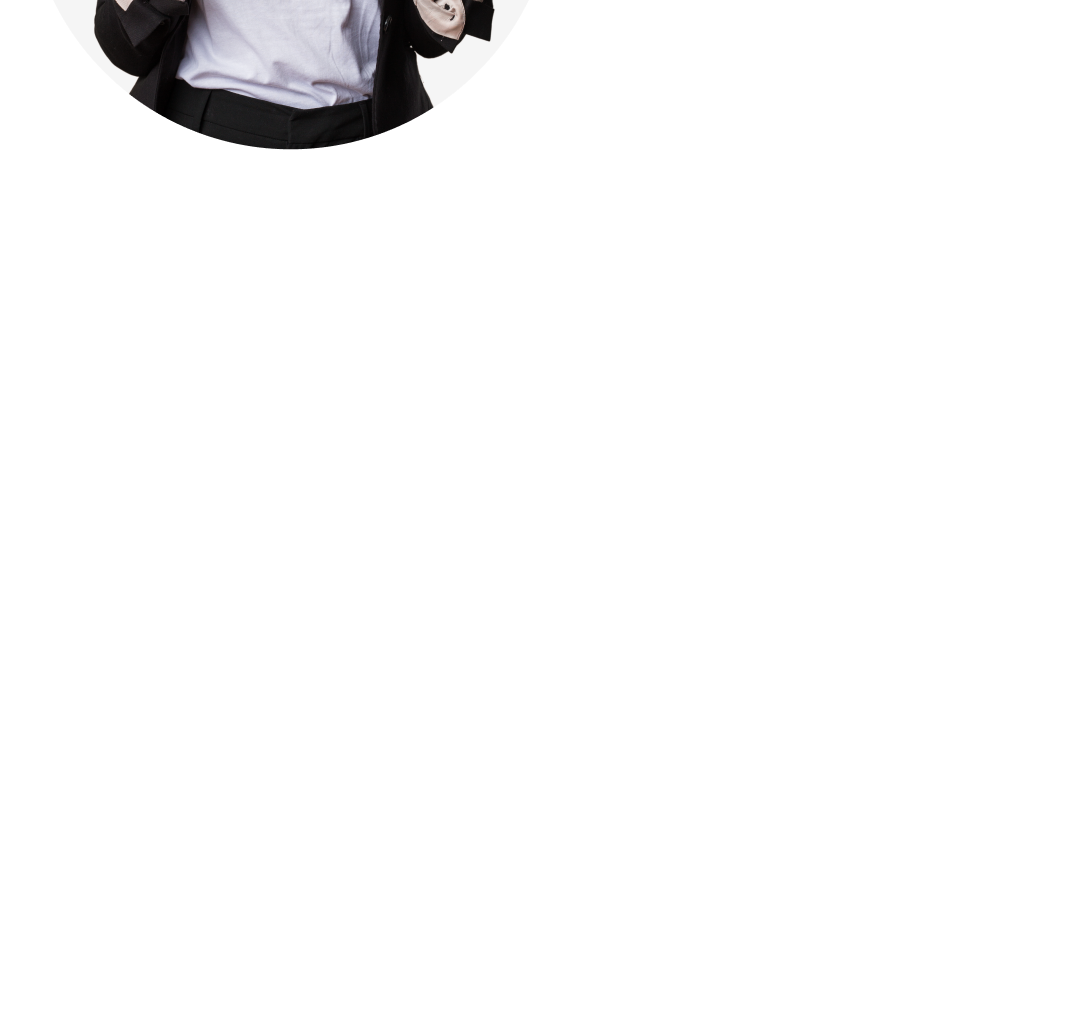
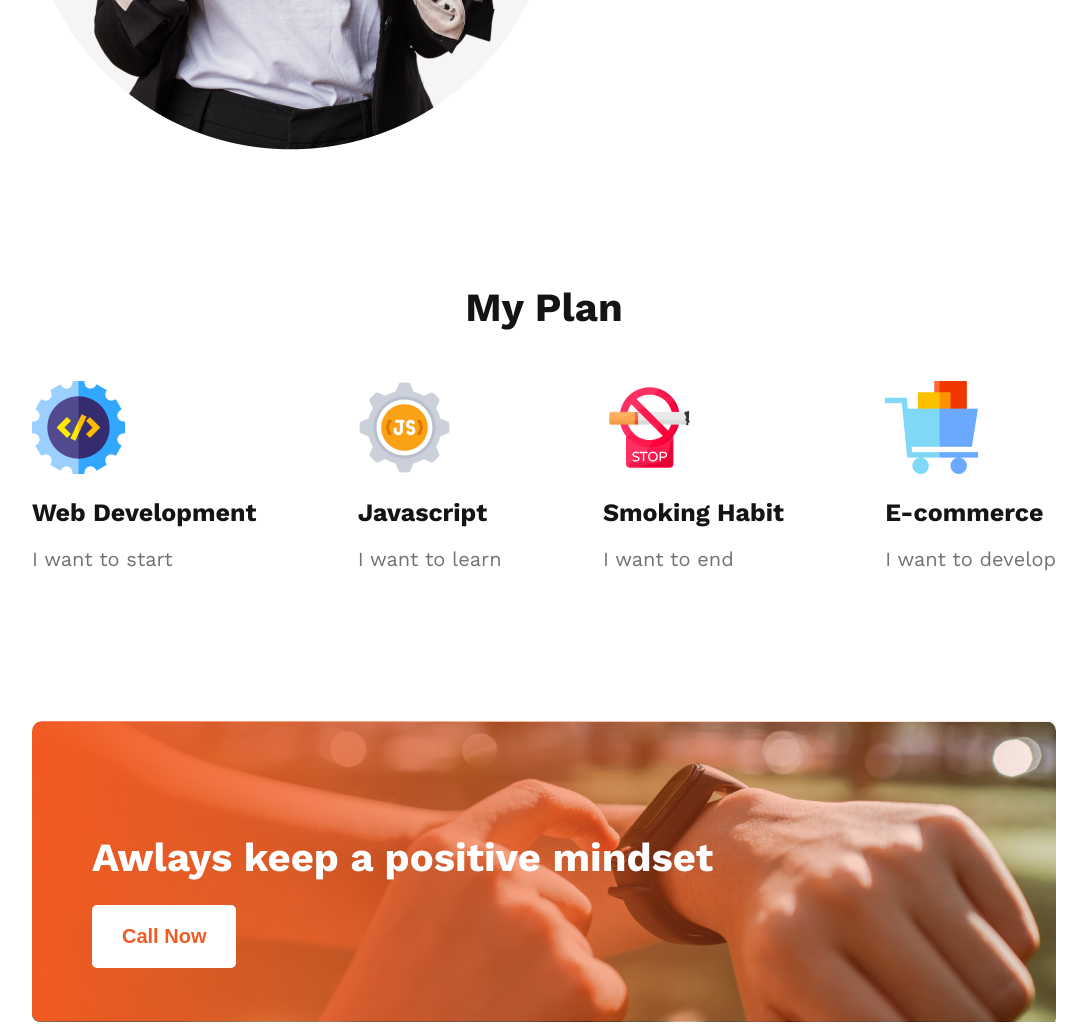
Before and after one commit to kibriarobin97/new-year-new-me, a plain HTML site: page index.html in a window 1280 px wide. Shown: the part 1509-2537 px from the top of the page, without its empty margins (96-1183 px from the left). Before the commit the page ends 1793 px from the top, so only its background shows below. Drawn offline with nearby package versions, Linux system fonts and the light colour scheme.

Commit message:
added plan and mindset section

```diff
--- a/index.html
+++ b/index.html
@@ -43,6 +43,39 @@
                 </ul>
             </div>
         </section>
+
+        <section class="plans">
+            <h3 id="plan-title" class="failures-title">My Plan</h3>
+            <div class="plan-info">
+                <div>
+                    <img src="images/icons/web.png" alt="">
+                    <h4>Web Development</h4>
+                    <p>I want to start</p>
+                </div>
+                <div>
+                    <img src="images/icons/js.png" alt="">
+                    <h4>Javascript</h4>
+                    <p>I want to learn</p>
+                </div>
+                <div>
+                    <img src="images/icons/smoke.png" alt="">
+                    <h4>Smoking Habit</h4>
+                    <p>I want to end</p>
+                </div>
+                <div>
+                    <img src="images/icons/ecom.png" alt="">
+                    <h4>E-commerce</h4>
+                    <p>I want to develop</p>
+                </div>
+            </div>
+        </section>
+
+        <section class="mindset-section">
+            <div class="mindset">
+                <h4 class="mindset-title">Awlays keep a positive mindset</h4>
+                <button class="btn-secondary">Call Now</button>
+            </div>
+        </section>
     </main>
 
     <footer>
--- a/styles/style.css
+++ b/styles/style.css
@@ -60,3 +60,62 @@ body {
     color: #16D887;
     margin-right: 5px;
 }
+
+/* my plan styles */
+
+.plans{
+    width: 80%;
+    margin: 130px auto;
+}
+#plan-title{
+    margin-bottom: 50px;
+}
+.plans > h3{
+    text-align: center;
+}
+.plan-info{
+    display: flex;
+    gap: 80px;
+    justify-content: space-between;
+    align-items: center;
+}
+.plan-info h4{
+    color: #151414;
+    font-size: 25px;
+    font-weight: 700;
+    margin-top: 20px;
+    margin-bottom: 15px;
+}
+.plan-info p{
+    color: #737272;
+    font-size: 20px;
+    font-weight: 500;
+}
+.mindset-section{
+    background-image:  url('../images/gradient2.png'), url('../images/watch.png');
+    background-repeat: no-repeat;
+    background-position: top left;
+    width: 80%;
+    margin: 0 auto;
+   border-radius: 10px;
+}
+.mindset{
+    padding: 60px;
+}
+.mindset-title{
+    font-size: 40px;
+    font-weight: 700;
+    color: #FFFFFF;
+    margin-bottom: 24px;
+}
+.btn-secondary{
+    color: #F15B22;
+    background-color: #FFFFFF;
+    padding: 20px 30px;
+    font-size: 20px;
+    font-weight: 600;
+    border: 0;
+    border-radius: 5px;
+}
+
+/* footer section styles */
```
